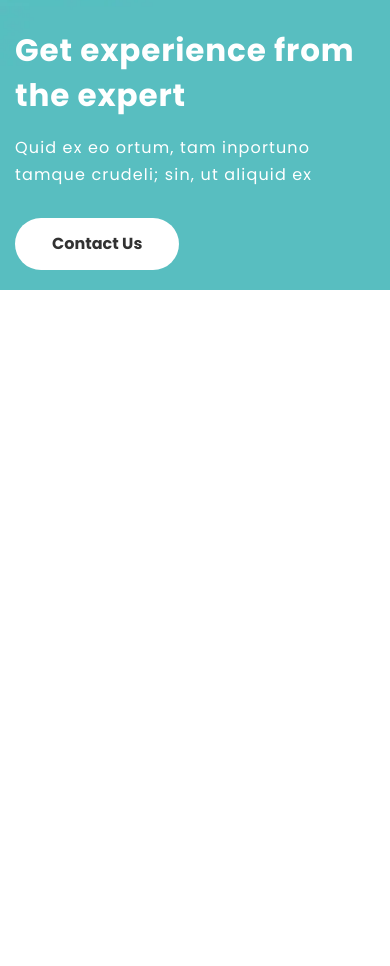
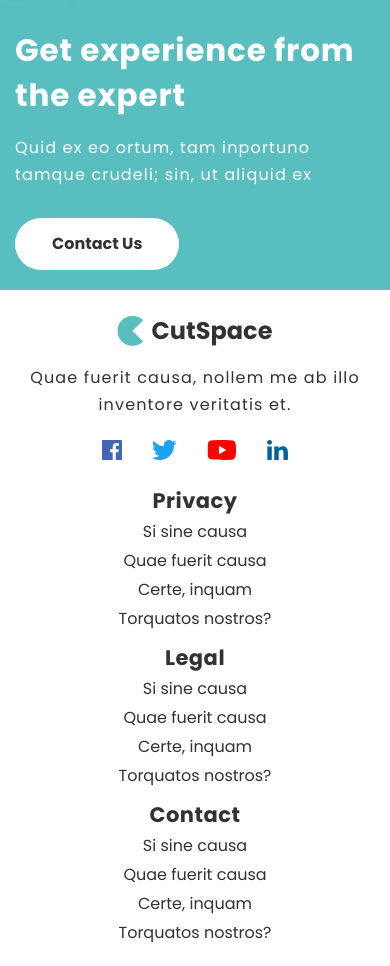
Before and after one commit to Ice-CubeXQ/CutSpace, a plain HTML site: page home.html in a window 390 px wide. Shown: the part 6019-6985 px from the top of the page. Before the commit the page ends 6309 px from the top, so only its background shows below. Drawn offline with Linux system fonts and the light colour scheme.

Commit message:
added footer

```diff
--- a/css/style.css
+++ b/css/style.css
@@ -455,6 +455,183 @@ textarea.input {
   }
 }
 
+@media (min-width: 71.25em) {
+  .footer {
+    padding-top: 6rem;
+  }
+}
+@media (min-width: 20em) and (max-width: 71.25em) {
+  .footer {
+    padding-top: clamp( 1.25rem , -0.6036585366rem  +  9.2682926829vw , 6rem );
+  }
+}
+@media (max-width: 20em) {
+  .footer {
+    padding-top: 1.25rem;
+  }
+}
+@media (min-width: 71.25em) {
+  .footer {
+    padding-bottom: 5.125rem;
+  }
+}
+@media (min-width: 20em) and (max-width: 71.25em) {
+  .footer {
+    padding-bottom: clamp( 1.25rem , -0.262195122rem  +  7.5609756098vw , 5.125rem );
+  }
+}
+@media (max-width: 20em) {
+  .footer {
+    padding-bottom: 1.25rem;
+  }
+}
+.footer__body {
+  display: grid;
+  column-gap: 0.9375rem;
+  row-gap: 1.875rem;
+}
+@media (min-width: 51.6875em) {
+  .footer__body {
+    grid-template-columns: 18.75rem 1fr;
+  }
+}
+@media (max-width: 51.6875em) {
+  .footer__main {
+    justify-self: center;
+  }
+}
+@media (min-width: 51.6875em) {
+  .footer__info {
+    justify-self: end;
+  }
+}
+@media (max-width: 51.6875em) {
+  .footer__info {
+    justify-self: center;
+  }
+}
+
+@media (max-width: 51.6875em) {
+  .main-footer {
+    text-align: center;
+  }
+}
+.main-footer__logo {
+  font-size: 1.5rem;
+  font-weight: 700;
+  display: flex;
+  position: relative;
+  z-index: 2;
+  gap: 0.5rem;
+  align-items: center;
+}
+@media (max-width: 51.6875em) {
+  .main-footer__logo {
+    justify-content: center;
+  }
+}
+.main-footer__logo:not(:last-child) {
+  margin-bottom: 1.125rem;
+}
+.main-footer__logo::before {
+  font-size: 1.875rem;
+  color: #58bebf;
+}
+@media (min-width: 71.25em) {
+  .main-footer__text:not(:last-child) {
+    margin-bottom: 2.5rem;
+  }
+}
+@media (min-width: 20em) and (max-width: 71.25em) {
+  .main-footer__text:not(:last-child) {
+    margin-bottom: clamp( 1.25rem , 0.762195122rem  +  2.4390243902vw , 2.5rem );
+  }
+}
+@media (max-width: 20em) {
+  .main-footer__text:not(:last-child) {
+    margin-bottom: 1.25rem;
+  }
+}
+.main-footer__social {
+  display: flex;
+  column-gap: 1.875rem;
+}
+@media (max-width: 51.6875em) {
+  .main-footer__social {
+    justify-content: center;
+  }
+}
+
+.social-footer__link img {
+  width: 100%;
+  transition: transform 0.3s ease 0s;
+}
+@media (any-hover: hover) {
+  .social-footer__link:hover img {
+    transform: scale(1.15);
+  }
+}
+
+.info-footer {
+  display: flex;
+}
+@media (min-width: 69.375em) {
+  .info-footer {
+    gap: 5.3125rem;
+  }
+}
+@media (min-width: 58.9375em) and (max-width: 69.375em) {
+  .info-footer {
+    gap: clamp( 1.25rem , -21.689745509rem  +  38.9221556886vw , 5.3125rem );
+  }
+}
+@media (max-width: 58.9375em) {
+  .info-footer {
+    gap: 1.25rem;
+  }
+}
+@media (min-width: 51.6875em) {
+  .info-footer {
+    gap: 4.0625rem;
+  }
+}
+@media (min-width: 26.25em) and (max-width: 51.6875em) {
+  .info-footer {
+    gap: clamp( 1.25rem , -1.6523341523rem  +  11.0565110565vw , 4.0625rem );
+  }
+}
+@media (max-width: 26.25em) {
+  .info-footer {
+    gap: 1.25rem;
+  }
+}
+@media (max-width: 29.99875em) {
+  .info-footer {
+    flex-direction: column;
+  }
+}
+@media (max-width: 51.6875em) {
+  .info-footer {
+    text-align: center;
+  }
+}
+.info-footer__item {
+  display: grid;
+  gap: 0.8125rem;
+}
+.info-footer__name {
+  font-size: 1.3125rem;
+  font-weight: 700;
+  letter-spacing: 0.0238095238em;
+}
+.info-footer__link {
+  transition: color 0.3s ease 0s;
+}
+@media (any-hover: hover) {
+  .info-footer__link:hover {
+    color: #000000;
+  }
+}
 [class*=__text] {
   line-height: 169%;
   letter-spacing: 0.071875em;
--- a/home.html
+++ b/home.html
@@ -6,7 +6,7 @@
 	<meta charset="UTF-8">
 	<meta name="format-detection" content="telephone=no">
 	<!-- <style>body{opacity: 0;}</style> -->
-	<link rel="stylesheet" href="css/style.min.css?_v=20231025152547">
+	<link rel="stylesheet" href="css/style.min.css?_v=20231025170613">
 	<link rel="shortcut icon" href="favicon.ico">
 	<!-- <meta name="robots" content="noindex, nofollow"> -->
 	<meta name="viewport" content="width=device-width, initial-scale=1.0">
@@ -227,6 +227,42 @@
 		</main>
 		<footer class="footer">
 			<div class="footer__container">
+				<div class="footer__body">
+					<div class="footer__main main-footer">
+						<div class="main-footer__logo _icon-logo">CutSpace</div>
+						<div class="main-footer__text">Quae fuerit causa, nollem me ab illo
+							inventore veritatis et.</div>
+						<div class="main-footer__social social-footer">
+							<a href="#" class="social-footer__link"><img src="img/footer/Facebook.svg" alt="Icon"></a>
+							<a href="#" class="social-footer__link"><img src="img/footer/Twitter.svg" alt="Icon"></a>
+							<a href="#" class="social-footer__link"><img src="img/footer/Youtube.svg" alt="Icon"></a>
+							<a href="#" class="social-footer__link"><img src="img/footer/Linkedin.svg" alt="Icon"></a>
+						</div>
+					</div>
+					<div class="footer__info info-footer">
+						<div class="info-footer__item info-footer__item--privacy">
+							<h3 class="info-footer__name">Privacy</h3>
+							<a href="#" class="info-footer__link">Si sine causa</a>
+							<a href="#" class="info-footer__link">Quae fuerit causa</a>
+							<a href="#" class="info-footer__link">Certe, inquam</a>
+							<a href="#" class="info-footer__link">Torquatos nostros? </a>
+						</div>
+						<div class="info-footer__item info-footer__item--legal">
+							<h3 class="info-footer__name">Legal</h3>
+							<a href="#" class="info-footer__link">Si sine causa</a>
+							<a href="#" class="info-footer__link">Quae fuerit causa</a>
+							<a href="#" class="info-footer__link">Certe, inquam</a>
+							<a href="#" class="info-footer__link">Torquatos nostros? </a>
+						</div>
+						<div class="info-footer__item info-footer__item--contact">
+							<h3 class="info-footer__name">Contact</h3>
+							<a href="#" class="info-footer__link">Si sine causa</a>
+							<a href="#" class="info-footer__link">Quae fuerit causa</a>
+							<a href="#" class="info-footer__link">Certe, inquam</a>
+							<a href="#" class="info-footer__link">Torquatos nostros? </a>
+						</div>
+					</div>
+				</div>
 			</div>
 		</footer>
 	</div>
@@ -242,7 +278,7 @@
 </div>
  -->
 
-	<script src="js/app.min.js?_v=20231025152547"></script>
+	<script src="js/app.min.js?_v=20231025170613"></script>
 </body>
 
 </html>
```
Also changed, not shown: css/style.min.css, img/footer/Facebook.svg (added), img/footer/Linkedin.svg (added), img/footer/Twitter.svg (added), img/footer/Youtube.svg (added).
